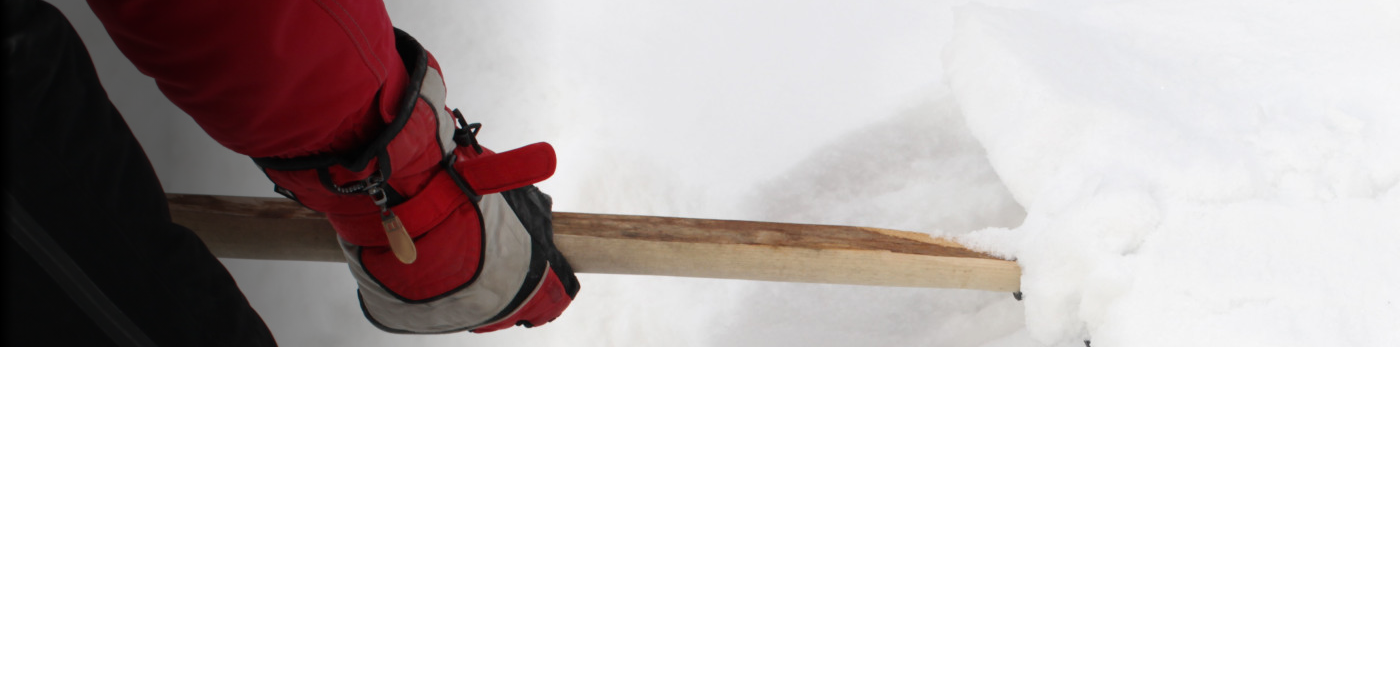
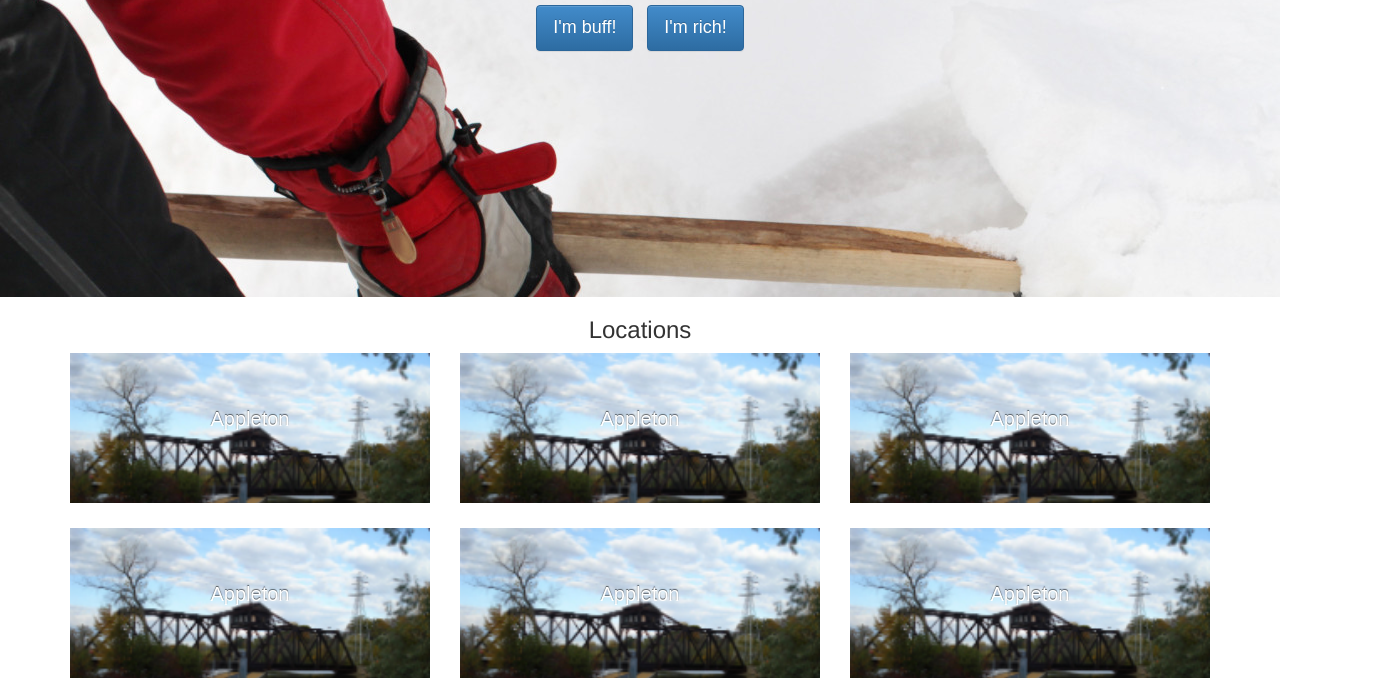
Before and after one commit to KidIcarus1337/SnowProject, a plain HTML site: page index.html in a window 1280 px wide. Shown: the part 305-983 px from the top of the page, 1400 px wide, since content can reach past the window. Before the commit the page ends 800 px from the top, so only its background shows below. Drawn offline with Linux system fonts and the light colour scheme.

Commit message:
More stuff.

```diff
--- a/index.html
+++ b/index.html
@@ -23,11 +23,36 @@
             </ul>
         </nav>
         <div id="primary_ad">
-            <div id="shoveler">
-                <div id="fader"></div>
-                <!--<img src="images/left_fade.png" class="fader" id="left_fade" />
-                <img src="images/right_fade.png" class="fader" id="right_fade" />-->
-            </div>
+        	<div id="overlay">
+        		<h1>Loan out work! Or get yourself a job!</h1>
+        		<button type="button" class="btn btn-primary btn-lg">I'm buff!</button>
+        		<button type="button" class="btn btn-primary btn-lg">I'm rich!</button>
+        	</div>
+        </div>
+        <div class="container" id="locations">
+        	<h3>Locations</h3>
+        	<div class="row" id="top_row">
+        		<div class="col-sm-4 location_shell">
+        			<div class="location" id="appleton">Appleton</div>
+        		</div>
+        		<div class="col-sm-4 location_shell">
+        			<div class="location" id="appleton">Appleton</div>
+        		</div>
+        		<div class="col-sm-4 location_shell">
+        			<div class="location" id="appleton">Appleton</div>
+        		</div>
+        	</div>
+        	<div class="row" id="bottom_row">
+        		<div class="col-sm-4 location_shell">
+        			<div class="location" id="appleton">Appleton</div>
+        		</div>
+        		<div class="col-sm-4 location_shell">
+        			<div class="location" id="appleton">Appleton</div>
+        		</div>
+        		<div class="col-sm-4 location_shell">
+        			<div class="location" id="appleton">Appleton</div>
+        		</div>
+        	</div>
         </div>
     </body>
 </html>
--- a/styling/main.css
+++ b/styling/main.css
@@ -1,7 +1,29 @@
+h1 {
+	font: 50px HOEFLER TEXT, Sans-Serif;
+}
+
+.btn-lg {
+	border-radius: 4px;
+}
+
 .navbar {
     margin-bottom: 0;
     border-bottom-color: #D5D5D5;
     border-radius: 0;
+}
+
+.location_shell {
+	padding: 0 15px 0 15px;
+}
+
+.location {
+	height: 150px;
+	padding-top: 55px;
+	font: 20px Hoefler Text, Sans-Serif;
+	text-shadow: 0 -1px 1px rgba(0,0,0,0.6);
+	color: white;
+	background-size: cover;
+	background-repeat: no-repeat;
 }
 
 #logo {
@@ -13,28 +35,37 @@
 }
 
 #primary_ad {
-    height: 600px;
+    background-image: url("../images/shoveler5.jpg");
     background-color: black;
-}
-
-#shoveler {
-    background-image: url("../images/shoveler5.jpg");
-    height: 100%;
-    width: 1400px;
+    height: 550px;
     margin: 0 auto;
 }
 
-#fader {
-    position: absolute;
-    height: 600px;
-    width: 1400px;
-    background: linear-gradient(to right, rgba(0,0,0,1) 0%,rgba(0,0,0,0.65) 1%,rgba(0,0,0,0.65) 12%,rgba(0,0,0,0) 40%);
+#overlay {
+	padding-top: 160px;
+	font: 50px Hoefler Text, Sans-Serif;
+	color: black;
+	text-align: center;
+	text-shadow: 0 -1px 1px rgba(255,255,255,0.6);
+	margin: 0 auto;
 }
 
-#left_fade {
-    left: 0;
+#locations {
+	text-align: center;
 }
 
-#right_fade {
-    right: 0;
+#bottom_row {
+	margin-top: 25px;
 }
+
+#appleton {
+	background-image: url("../images/appleton.jpg");
+}
+
+#milwaukee {
+	background-image: url("../images/milwaukee.jpg");
+}
+
+#red_bud {
+	background-image: url("../images/red_bud.jpg");
+}
```
Also changed, not shown: images/appleton.jpg (added), images/left_fade.png (deleted), images/milwaukee.jpg (added), images/red_bud.jpg (added), images/right_fade.png (deleted).
